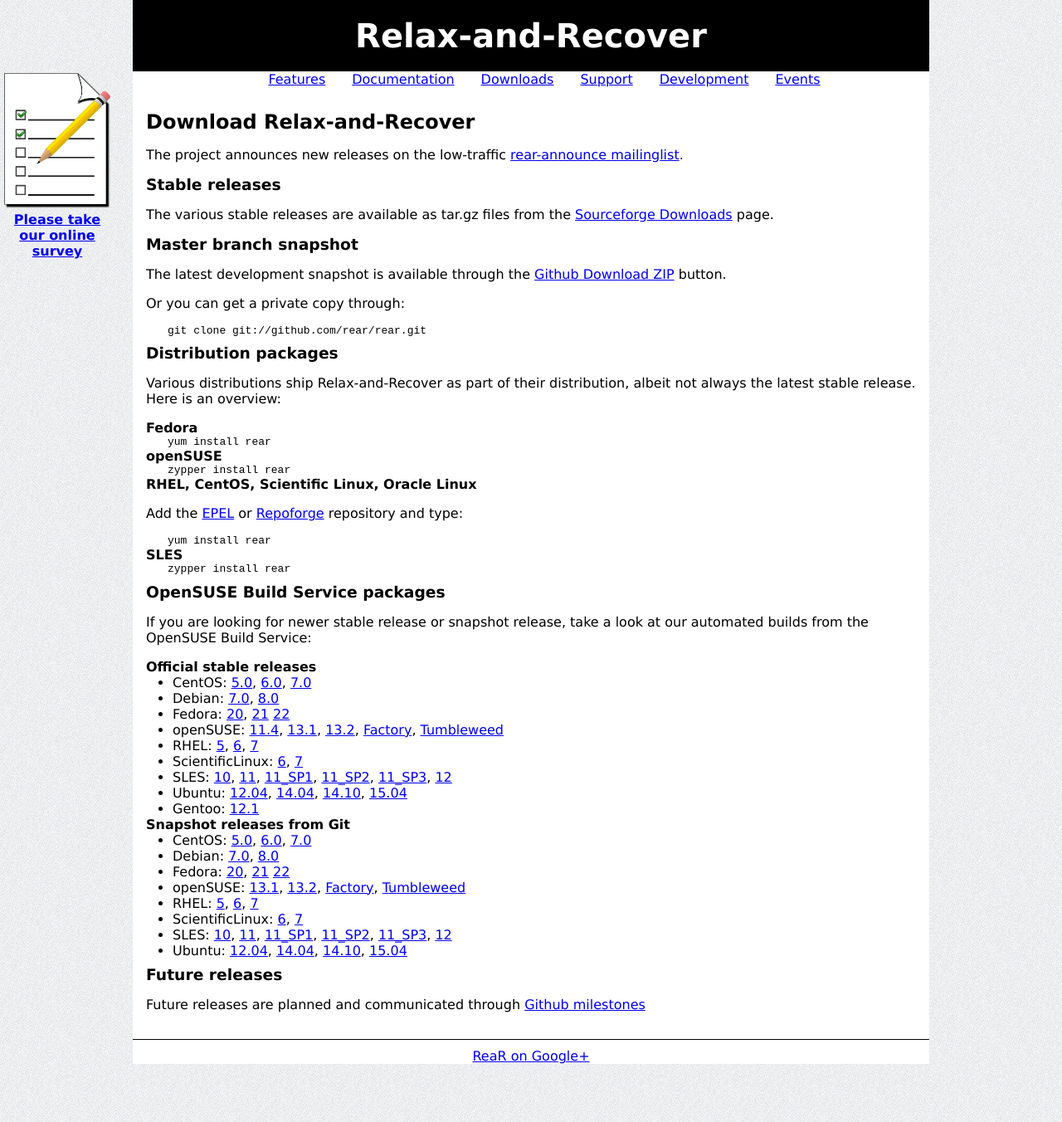
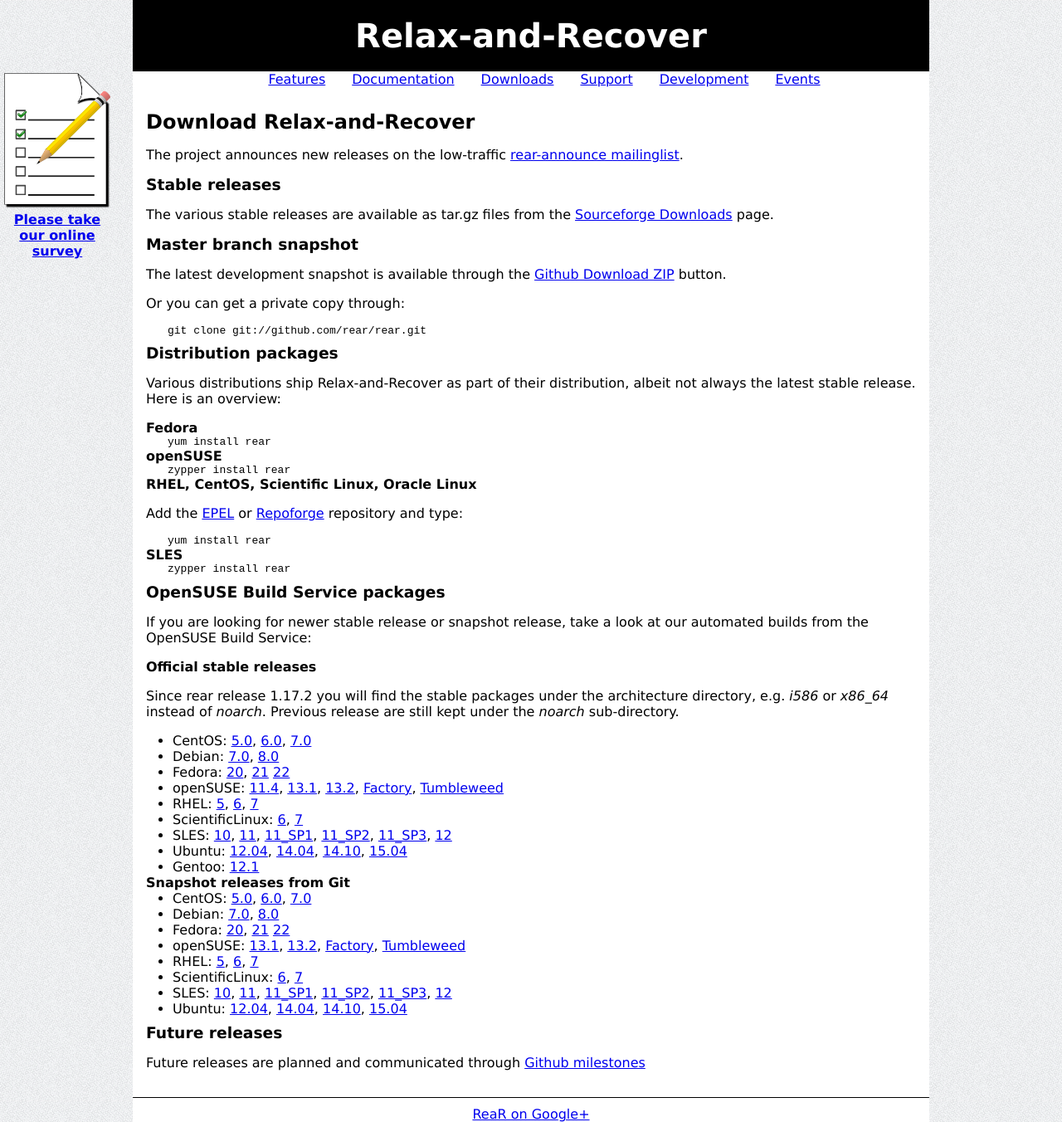
Before and after one commit to rear/rear.github.com, a Jekyll site: the page built from download/index.md, in a window 1280 px wide. Shown: the whole page at 83% size. Built offline with Jekyll 4.4.1, drawn with Linux system fonts in a browser that asks for light colours; comment, search, counter and statistics services are not loaded.

Commit message:
updating the download sections

```diff
--- a/download/index.md
+++ b/download/index.md
@@ -49,38 +49,39 @@
 our automated builds from the OpenSUSE Build Service:
 
 #### Official stable releases
+Since rear release 1.17.2 you will find the stable packages under the architecture directory, e.g. *i586* or *x86_64* instead of *noarch*. Previous release are still kept under the *noarch* sub-directory.
 
  * CentOS:
-    [5.0](http://download.opensuse.org/repositories/Archiving:/Backup:/Rear/CentOS_CentOS-5/noarch/),
-    [6.0](http://download.opensuse.org/repositories/Archiving:/Backup:/Rear/CentOS_CentOS-6/noarch/),
-    [7.0](http://download.opensuse.org/repositories/Archiving:/Backup:/Rear/CentOS_7/noarch/)
+    [5.0](http://download.opensuse.org/repositories/Archiving:/Backup:/Rear/CentOS_CentOS-5/),
+    [6.0](http://download.opensuse.org/repositories/Archiving:/Backup:/Rear/CentOS_CentOS-6/),
+    [7.0](http://download.opensuse.org/repositories/Archiving:/Backup:/Rear/CentOS_7/)
  * Debian:
     [7.0](http://download.opensuse.org/repositories/Archiving:/Backup:/Rear/Debian_7.0/all/),
     [8.0](http://download.opensuse.org/repositories/Archiving:/Backup:/Rear/Debian_8.0/all/)
  * Fedora:
-    [20](http://download.opensuse.org/repositories/Archiving:/Backup:/Rear/Fedora_20/noarch/),
-    [21](http://download.opensuse.org/repositories/Archiving:/Backup:/Rear/Fedora_21/noarch/)
-    [22](http://download.opensuse.org/repositories/Archiving:/Backup:/Rear/Fedora_22/noarch/)
+    [20](http://download.opensuse.org/repositories/Archiving:/Backup:/Rear/Fedora_20/),
+    [21](http://download.opensuse.org/repositories/Archiving:/Backup:/Rear/Fedora_21/)
+    [22](http://download.opensuse.org/repositories/Archiving:/Backup:/Rear/Fedora_22/)
  * openSUSE:
-    [11.4](http://download.opensuse.org/repositories/Archiving:/Backup:/Rear/openSUSE_11.4/noarch/),
-    [13.1](http://download.opensuse.org/repositories/Archiving:/Backup:/Rear/openSUSE_13.1/noarch/),
-    [13.2](http://download.opensuse.org/repositories/Archiving:/Backup:/Rear/openSUSE_13.2/noarch/),
-    [Factory](http://download.opensuse.org/repositories/Archiving:/Backup:/Rear/openSUSE_Factory/noarch/),
-    [Tumbleweed](http://download.opensuse.org/repositories/Archiving:/Backup:/Rear/openSUSE_Tumbleweed/noarch/)
+    [11.4](http://download.opensuse.org/repositories/Archiving:/Backup:/Rear/openSUSE_11.4/),
+    [13.1](http://download.opensuse.org/repositories/Archiving:/Backup:/Rear/openSUSE_13.1/),
+    [13.2](http://download.opensuse.org/repositories/Archiving:/Backup:/Rear/openSUSE_13.2/),
+    [Factory](http://download.opensuse.org/repositories/Archiving:/Backup:/Rear/openSUSE_Factory/),
+    [Tumbleweed](http://download.opensuse.org/repositories/Archiving:/Backup:/Rear/openSUSE_Tumbleweed/)
  * RHEL:
-    [5](http://download.opensuse.org/repositories/Archiving:/Backup:/Rear/RedHat_RHEL-5/noarch/),
-    [6](http://download.opensuse.org/repositories/Archiving:/Backup:/Rear/RedHat_RHEL-6/noarch/),
-    [7](http://download.opensuse.org/repositories/Archiving:/Backup:/Rear/RHEL_7/noarch/)
+    [5](http://download.opensuse.org/repositories/Archiving:/Backup:/Rear/RedHat_RHEL-5/),
+    [6](http://download.opensuse.org/repositories/Archiving:/Backup:/Rear/RedHat_RHEL-6/),
+    [7](http://download.opensuse.org/repositories/Archiving:/Backup:/Rear/RHEL_7/)
  * ScientificLinux:
-    [6](http://download.opensuse.org/repositories/Archiving:/Backup:/Rear/ScientificLinux_6/noarch/),
-    [7](http://download.opensuse.org/repositories/Archiving:/Backup:/Rear/ScientificLinux_7/noarch/)
+    [6](http://download.opensuse.org/repositories/Archiving:/Backup:/Rear/ScientificLinux_6/),
+    [7](http://download.opensuse.org/repositories/Archiving:/Backup:/Rear/ScientificLinux_7/)
  * SLES:
-    [10](http://download.opensuse.org/repositories/Archiving:/Backup:/Rear/SLE_10_SDK/noarch/),
-    [11](http://download.opensuse.org/repositories/Archiving:/Backup:/Rear/SLE_11/noarch/),
-    [11_SP1](http://download.opensuse.org/repositories/Archiving:/Backup:/Rear/SLE_11_SP1/noarch/),
-    [11_SP2](http://download.opensuse.org/repositories/Archiving:/Backup:/Rear/SLE_11_SP2/noarch/),
-    [11_SP3](http://download.opensuse.org/repositories/Archiving:/Backup:/Rear/SLE_11_SP3/noarch/),
-    [12](http://download.opensuse.org/repositories/Archiving:/Backup:/Rear/SLE_12/noarch/)
+    [10](http://download.opensuse.org/repositories/Archiving:/Backup:/Rear/SLE_10_SDK/),
+    [11](http://download.opensuse.org/repositories/Archiving:/Backup:/Rear/SLE_11/),
+    [11_SP1](http://download.opensuse.org/repositories/Archiving:/Backup:/Rear/SLE_11_SP1/),
+    [11_SP2](http://download.opensuse.org/repositories/Archiving:/Backup:/Rear/SLE_11_SP2/),
+    [11_SP3](http://download.opensuse.org/repositories/Archiving:/Backup:/Rear/SLE_11_SP3/),
+    [12](http://download.opensuse.org/repositories/Archiving:/Backup:/Rear/SLE_12/)
  * Ubuntu:
     [12.04](http://download.opensuse.org/repositories/Archiving:/Backup:/Rear/xUbuntu_12.04/all/),
     [14.04](http://download.opensuse.org/repositories/Archiving:/Backup:/Rear/xUbuntu_14.04/all/),
@@ -92,35 +93,35 @@
 #### Snapshot releases from Git
 
  * CentOS:
-    [5.0](http://download.opensuse.org/repositories/Archiving:/Backup:/Rear:/Snapshot/CentOS_CentOS-5/noarch/),
-    [6.0](http://download.opensuse.org/repositories/Archiving:/Backup:/Rear:/Snapshot/CentOS_CentOS-6/noarch/),
-    [7.0](http://download.opensuse.org/repositories/Archiving:/Backup:/Rear:/Snapshot/CentOS_7/noarch/)
+    [5.0](http://download.opensuse.org/repositories/Archiving:/Backup:/Rear:/Snapshot/CentOS_CentOS-5/),
+    [6.0](http://download.opensuse.org/repositories/Archiving:/Backup:/Rear:/Snapshot/CentOS_CentOS-6/),
+    [7.0](http://download.opensuse.org/repositories/Archiving:/Backup:/Rear:/Snapshot/CentOS_7/)
  * Debian:
     [7.0](http://download.opensuse.org/repositories/Archiving:/Backup:/Rear:/Snapshot/Debian_7.0/all/),
     [8.0](http://download.opensuse.org/repositories/Archiving:/Backup:/Rear:/Snapshot/Debian_8.0/all/)
  * Fedora:
-    [20](http://download.opensuse.org/repositories/Archiving:/Backup:/Rear:/Snapshot/Fedora_20/noarch/),
-    [21](http://download.opensuse.org/repositories/Archiving:/Backup:/Rear:/Snapshot/Fedora_21/noarch/)
-    [22](http://download.opensuse.org/repositories/Archiving:/Backup:/Rear:/Snapshot/Fedora_22/noarch/)
+    [20](http://download.opensuse.org/repositories/Archiving:/Backup:/Rear:/Snapshot/Fedora_20/),
+    [21](http://download.opensuse.org/repositories/Archiving:/Backup:/Rear:/Snapshot/Fedora_21/)
+    [22](http://download.opensuse.org/repositories/Archiving:/Backup:/Rear:/Snapshot/Fedora_22/)
  * openSUSE:
-    [13.1](http://download.opensuse.org/repositories/Archiving:/Backup:/Rear:/Snapshot/openSUSE_13.1/noarch/),
-    [13.2](http://download.opensuse.org/repositories/Archiving:/Backup:/Rear:/Snapshot/openSUSE_13.2/noarch/),
-    [Factory](http://download.opensuse.org/repositories/Archiving:/Backup:/Rear:/Snapshot/openSUSE_Factory/noarch/),
-    [Tumbleweed](http://download.opensuse.org/repositories/Archiving:/Backup:/Rear:/Snapshot/openSUSE_Tumbleweed/noarch/)
+    [13.1](http://download.opensuse.org/repositories/Archiving:/Backup:/Rear:/Snapshot/openSUSE_13.1/),
+    [13.2](http://download.opensuse.org/repositories/Archiving:/Backup:/Rear:/Snapshot/openSUSE_13.2/),
+    [Factory](http://download.opensuse.org/repositories/Archiving:/Backup:/Rear:/Snapshot/openSUSE_Factory/),
+    [Tumbleweed](http://download.opensuse.org/repositories/Archiving:/Backup:/Rear:/Snapshot/openSUSE_Tumbleweed/)
  * RHEL:
-    [5](http://download.opensuse.org/repositories/Archiving:/Backup:/Rear:/Snapshot/RedHat_RHEL-5/noarch/),
-    [6](http://download.opensuse.org/repositories/Archiving:/Backup:/Rear:/Snapshot/RedHat_RHEL-6/noarch/),
-    [7](http://download.opensuse.org/repositories/Archiving:/Backup:/Rear:/Snapshot/RHEL_7/noarch/)
+    [5](http://download.opensuse.org/repositories/Archiving:/Backup:/Rear:/Snapshot/RedHat_RHEL-5/),
+    [6](http://download.opensuse.org/repositories/Archiving:/Backup:/Rear:/Snapshot/RedHat_RHEL-6/),
+    [7](http://download.opensuse.org/repositories/Archiving:/Backup:/Rear:/Snapshot/RHEL_7/)
  * ScientificLinux:
-    [6](http://download.opensuse.org/repositories/Archiving:/Backup:/Rear:/Snapshot/ScientificLinux_6/noarch/),
-    [7](http://download.opensuse.org/repositories/Archiving:/Backup:/Rear:/Snapshot/ScientificLinux_7/noarch/)
+    [6](http://download.opensuse.org/repositories/Archiving:/Backup:/Rear:/Snapshot/ScientificLinux_6/),
+    [7](http://download.opensuse.org/repositories/Archiving:/Backup:/Rear:/Snapshot/ScientificLinux_7/)
  * SLES:
-    [10](http://download.opensuse.org/repositories/Archiving:/Backup:/Rear:/Snapshot/SLE_10_SDK/noarch/),
-    [11](http://download.opensuse.org/repositories/Archiving:/Backup:/Rear:/Snapshot/SLE_11/noarch/),
-    [11_SP1](http://download.opensuse.org/repositories/Archiving:/Backup:/Rear:/Snapshot/SLE_11_SP1/noarch/),
-    [11_SP2](http://download.opensuse.org/repositories/Archiving:/Backup:/Rear:/Snapshot/SLE_11_SP2/noarch/),
-    [11_SP3](http://download.opensuse.org/repositories/Archiving:/Backup:/Rear:/Snapshot/SLE_11_SP3/noarch/),
-    [12](http://download.opensuse.org/repositories/Archiving:/Backup:/Rear:/Snapshot/SLE_12/noarch/)
+    [10](http://download.opensuse.org/repositories/Archiving:/Backup:/Rear:/Snapshot/SLE_10_SDK/),
+    [11](http://download.opensuse.org/repositories/Archiving:/Backup:/Rear:/Snapshot/SLE_11/),
+    [11_SP1](http://download.opensuse.org/repositories/Archiving:/Backup:/Rear:/Snapshot/SLE_11_SP1/),
+    [11_SP2](http://download.opensuse.org/repositories/Archiving:/Backup:/Rear:/Snapshot/SLE_11_SP2/),
+    [11_SP3](http://download.opensuse.org/repositories/Archiving:/Backup:/Rear:/Snapshot/SLE_11_SP3/),
+    [12](http://download.opensuse.org/repositories/Archiving:/Backup:/Rear:/Snapshot/SLE_12/)
  * Ubuntu:
     [12.04](http://download.opensuse.org/repositories/Archiving:/Backup:/Rear:/Snapshot/xUbuntu_12.04/all/),
     [14.04](http://download.opensuse.org/repositories/Archiving:/Backup:/Rear:/Snapshot/xUbuntu_14.04/all/),
```
